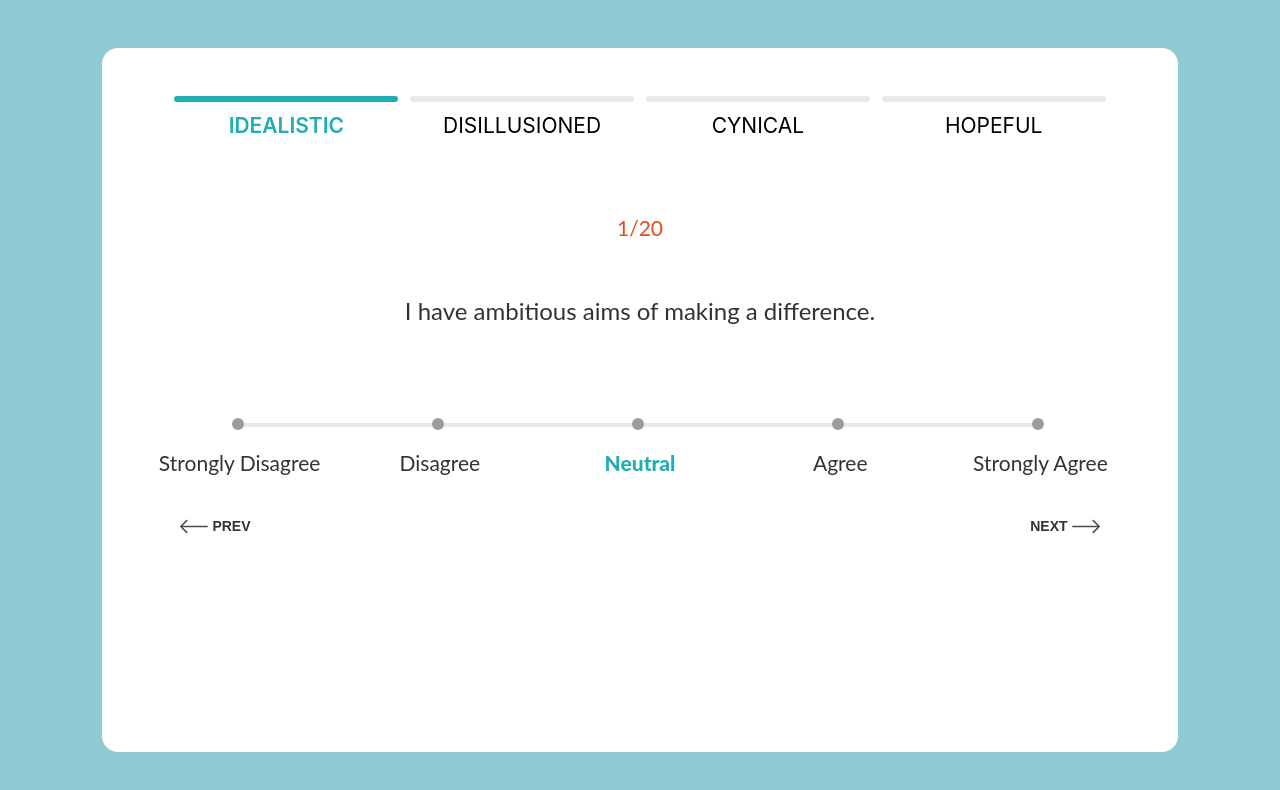
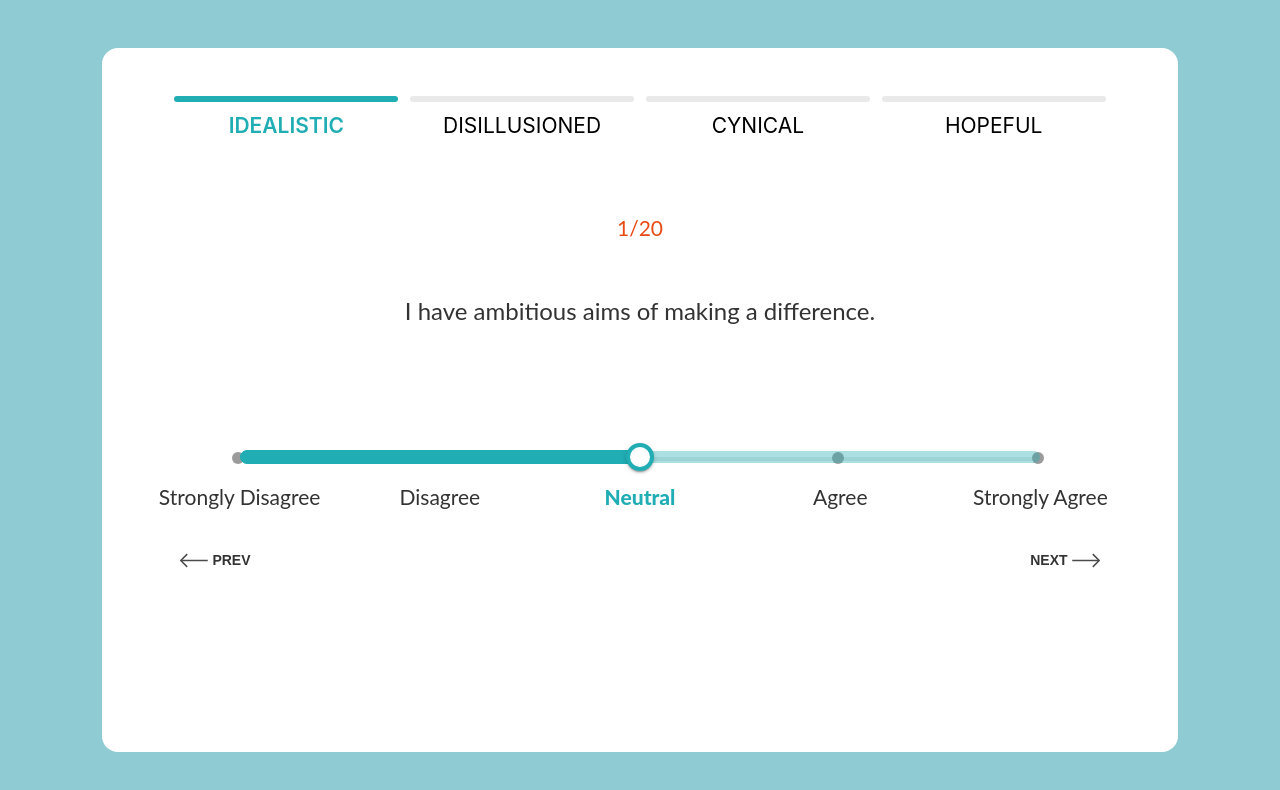
Before and after one commit to AHTHneeuhl/studio137-test, a React (Vite) app: page / in a window 1280 px wide. Shown: the top 790 px of the page. Built offline with nearby package versions, Linux system fonts and the light colour scheme.

Commit message:
Create SliderRoot, SliderTrack & SliderThumb Styles components

```diff
--- a/src/Layout.styles.tsx
+++ b/src/Layout.styles.tsx
@@ -80,11 +80,10 @@ const SliderContainer = styled.div`
 const Slider = styled.div`
   position: relative;
   width: 100%;
+`;
 
-  .custom-slider {
-    color: #20adb4;
-    z-index: 1000;
-  }
+const SliderNoneAdjust = styled.div`
+  height: 33px;
 `;
 
 const ProgressRoot = styled.span`
@@ -104,6 +103,114 @@ const ProgressBar = styled.span`
   top: 0px;
   transition: transform 0.4s linear 0s;
   transform-origin: left center;
+`;
+
+const SliderRoot = styled.span`
+  color: #20adb4;
+  z-index: 1000;
+
+  border-radius: 12px;
+  box-sizing: content-box;
+  display: inline-block;
+  position: relative;
+  /* color: rgb(25, 118, 210); */
+  cursor: pointer;
+  touch-action: none;
+  -webkit-tap-highlight-color: transparent;
+  height: 12px;
+  width: 100%;
+  padding: 8px 0;
+`;
+
+const SliderRail = styled.span`
+  opacity: 0;
+  display: block;
+  position: absolute;
+  border-radius: inherit;
+  background-color: currentcolor;
+  opacity: 0.38;
+  width: 100%;
+  height: inherit;
+  top: 50%;
+  transform: translateY(-50%);
+`;
+
+const SliderTrack = styled.span`
+  left: 0;
+  width: 50%;
+  border: 5px solid #20adb4;
+  display: block;
+  position: absolute;
+  border-radius: inherit;
+  border: 1px solid currentcolor;
+  background-color: currentcolor;
+  transition: left 150ms cubic-bezier(0.4, 0, 0.2, 1) 0ms,
+    width 150ms cubic-bezier(0.4, 0, 0.2, 1) 0ms,
+    bottom 150ms cubic-bezier(0.4, 0, 0.2, 1) 0ms,
+    height 150ms cubic-bezier(0.4, 0, 0.2, 1) 0ms;
+  height: inherit;
+  top: 50%;
+  transform: translateY(-50%);
+`;
+
+const SliderThumb = styled.span`
+  background: #20adb4;
+  left: 50%;
+  position: absolute;
+  width: 20px;
+  height: 20px;
+  box-sizing: border-box;
+  border-radius: 50%;
+  outline: 0px;
+  background-color: currentcolor;
+  display: flex;
+  -webkit-box-align: center;
+  align-items: center;
+  -webkit-box-pack: center;
+  justify-content: center;
+  transition: box-shadow 150ms cubic-bezier(0.4, 0, 0.2, 1) 0ms,
+    left 150ms cubic-bezier(0.4, 0, 0.2, 1) 0ms,
+    bottom 150ms cubic-bezier(0.4, 0, 0.2, 1) 0ms;
+  top: 50%;
+  transform: translate(-50%, -50%);
+
+  &::before {
+    background: #fff;
+    border: 4px solid #20adb4;
+    height: 14px;
+    width: 14px;
+    position: absolute;
+    content: "";
+    border-radius: inherit;
+    width: 100%;
+    height: 100%;
+    box-shadow: rgba(0, 0, 0, 0.2) 0px 3px 1px -2px,
+      rgba(0, 0, 0, 0.14) 0px 2px 2px 0px, rgba(0, 0, 0, 0.12) 0px 1px 5px 0px;
+  }
+
+  &::after {
+    position: absolute;
+    content: "";
+    border-radius: 50%;
+    width: 42px;
+    height: 42px;
+    top: 50%;
+    left: 50%;
+    transform: translate(-50%, -50%);
+  }
+`;
+
+const SliderThumbInput = styled.input`
+  border: 0px;
+  clip: rect(0px, 0px, 0px, 0px);
+  height: 100%;
+  margin: -1px;
+  overflow: hidden;
+  padding: 0px;
+  position: absolute;
+  white-space: nowrap;
+  width: 100%;
+  direction: ltr;
 `;
 
 const SliderPoints = styled.div`
@@ -195,8 +302,14 @@ export {
   QuestionWrapper,
   SliderContainer,
   Slider,
+  SliderNoneAdjust,
   ProgressRoot,
   ProgressBar,
+  SliderRoot,
+  SliderRail,
+  SliderTrack,
+  SliderThumb,
+  SliderThumbInput,
   SliderPoints,
   SliderPoint,
   SliderLabels,
--- a/src/Layout.tsx
+++ b/src/Layout.tsx
@@ -20,6 +20,11 @@ import {
   SliderLabelText,
   ProgressRoot,
   ProgressBar,
+  SliderRoot,
+  SliderRail,
+  SliderTrack,
+  SliderThumb,
+  SliderThumbInput,
 } from "./Layout.styles";
 
 const Layout: React.FC = () => {
@@ -50,6 +55,13 @@ const Layout: React.FC = () => {
         </QuestionWrapper>
         <SliderContainer>
           <Slider>
+            <SliderRoot>
+              <SliderRail />
+              <SliderTrack />
+              <SliderThumb>
+                <SliderThumbInput />
+              </SliderThumb>
+            </SliderRoot>
             <SliderPoints>
               <SliderPoint style={{ opacity: 1, left: "0%" }} />
               <SliderPoint style={{ opacity: 1, left: "20%" }} />
```
